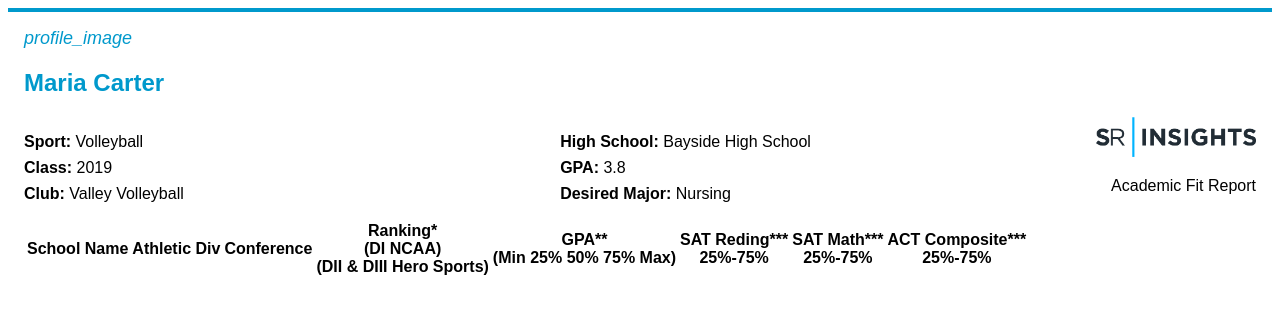
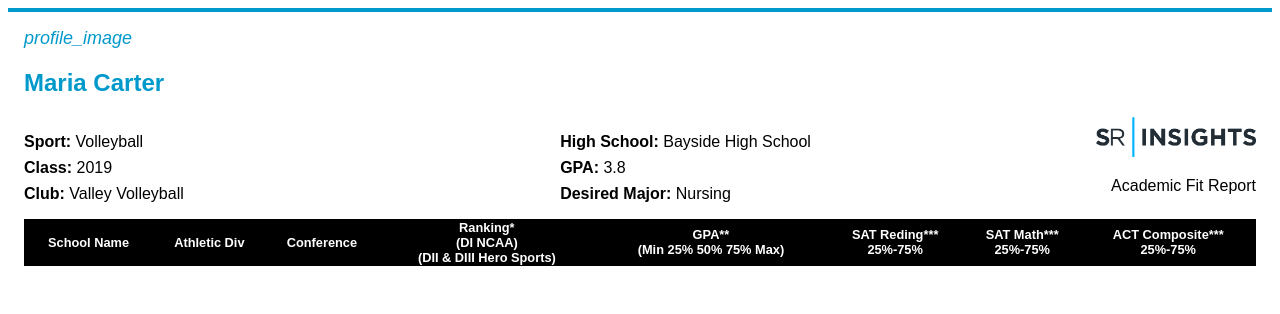
Before and after one commit to bryanw-x/vue-challenge, a Vue app: page / in a window 1280 px wide. Shown: the top 314 px of the page. Built offline with nearby package versions, Linux system fonts and the light colour scheme.

Commit message:
Updated CSS for report header and updated classname

```diff
--- a/src/components/AcademicFitReport.vue
+++ b/src/components/AcademicFitReport.vue
@@ -46,7 +46,7 @@
         </div>
       </div>
     </div>
-    <div class="fit-report-header">
+    <div class="report-header">
       <table>
         <thead>
           <tr>
@@ -121,5 +121,15 @@ export default {
 .data label {
   font-weight: bold;
 }
+table {
+  width: 100%;
+  border-collapse: collapse;
+}
+th {
+  background-color: black;
+  color: white;
+  text-align: center;
+  font-size: 0.8em;
+}
 
 </style>
```
